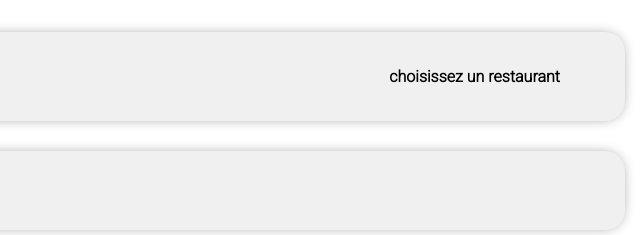
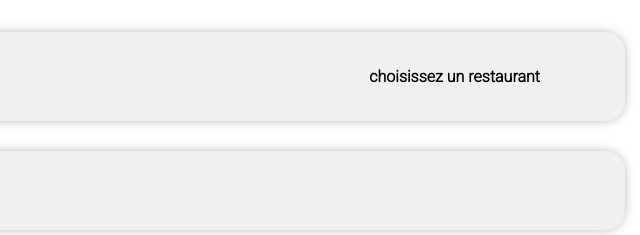
Before and after one commit to jcangoun/Jean-ChristianAngounou_3_08112021, a plain HTML site: page index.html in a window 1280 px wide. Shown: the part 353-588 px from the top of the page, 640-1280 px from the left. Drawn offline with Linux system fonts and the light colour scheme; a web font is replaced by a local one.

Commit message:
reakustement

```diff
--- a/style.css
+++ b/style.css
@@ -141,7 +141,7 @@ main {
 
 
 .fonctionnement__description {
-    margin: 15px 45px 10px 0;
+    margin: 15px 65px 10px 0;
     padding: 5px;
 
 
```
